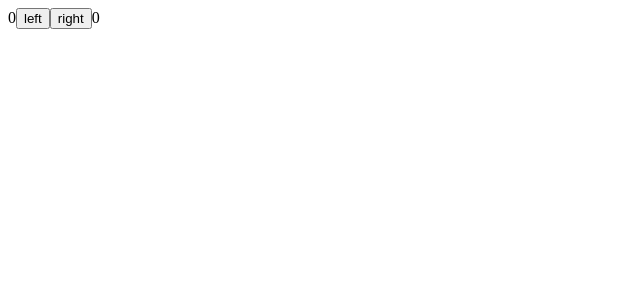
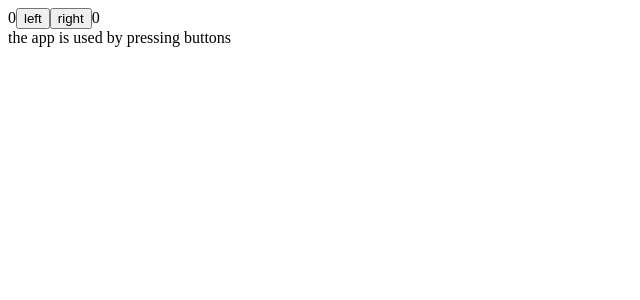
Before and after one commit to rickrizzle/react-full-stack, a React (Create React App) app: page / in a window 1280 px wide. Shown: the top 300 px of the page, without its empty margins (0-640 px from the left). Built offline with nearby package versions, Linux system fonts and the light colour scheme.

Commit message:
Conditional rendering, join method

```diff
--- a/src/index.js
+++ b/src/index.js
@@ -1,37 +1,45 @@
 import React, { useState } from "react";
 import ReactDOM from "react-dom";
 
+const History = props => {
+  if (props.allClicks.length === 0) {
+    return <div>the app is used by pressing buttons</div>;
+  }
+
+  return <div>button press history: {props.allClicks.join("")}</div>;
+}; //Conditional rendering: powerful stuff here.
+
+const Button = ({ onClick, text }) => <button onClick={onClick}>{text}</button>;
+
 const App = props => {
-  const [clicks, setClicks] = useState({
-    left: 0,
-    right: 0
-  });
+  const [left, setLeft] = useState(0);
+  const [right, setRight] = useState(0);
+  const [allClicks, setAll] = useState([]);
+  //When the buttons are clicked, the respective letter(s) are stored in the array allClicks
+  //Push method would also work to add to array BUT don't do this: state of Reach components must NOT be mutated directly. Can lead to problems even if it
+  //doesn't seem to be an issue.
 
-  const handleLeftClicks = () => {
-    const newClicks = {
-      left: clicks.left + 1,
-      right: clicks.right
-    };
-    setClicks(newClicks);
+  const handleLeftClick = () => {
+    setAll(allClicks.concat("Poo"));
+    setLeft(left + 1);
   };
 
-  const handleRightClicks = () => {
-    const newClicks = {
-      left: clicks.left,
-      right: clicks.right + 1
-    };
-    setClicks(newClicks);
+  const handleRightClick = () => {
+    setAll(allClicks.concat("POO"));
+    setRight(right + 1);
   };
+
   return (
     <div>
       <div>
-        {clicks.left}
-        <button onClick={handleLeftClicks}>left</button>
-        <button onClick={handleRightClicks}>right</button>
-        {clicks.right}
+        {left}
+        <Button onClick={handleLeftClick} text="left" />
+        <Button onClick={handleRightClick} text="right" />
+        {right}
+        <History allClicks={allClicks} />
       </div>
     </div>
+    //"join" method joins all the items into a single string; separated by the string passed as a function paramter, in our case an empty space.
   );
 };
-
 ReactDOM.render(<App />, document.getElementById("root"));
```
